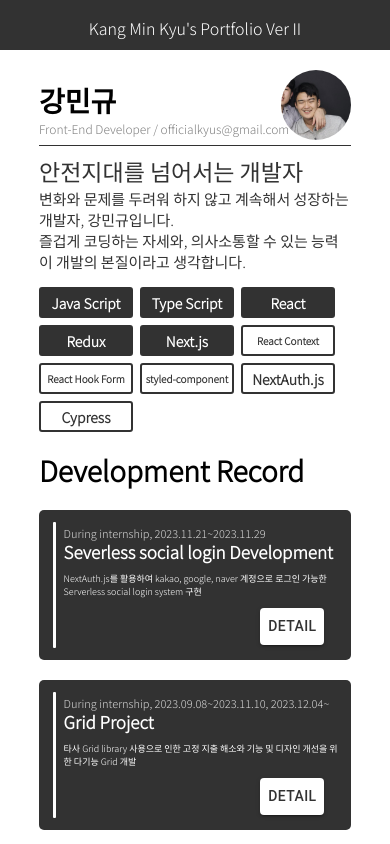
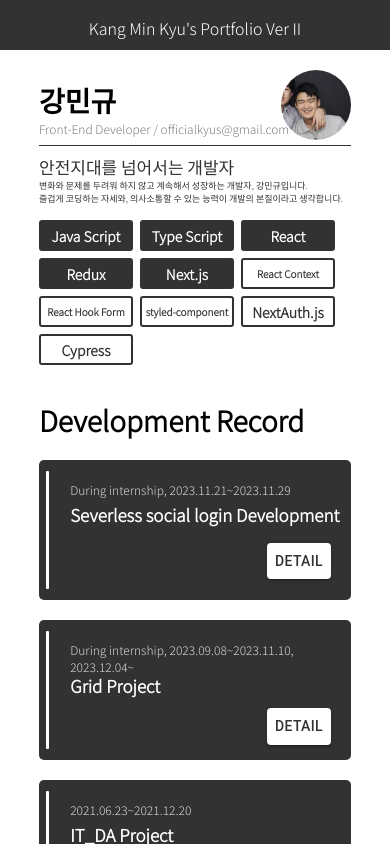
Before and after one commit to selfishAltruism/Portfolio_ver2, a React (Create React App) app: page / in a window 390 px wide. Shown: the top 844 px of the page. Built offline with nearby package versions, Linux system fonts and the light colour scheme.

Commit message:
COMPLITE mobile

```diff
--- a/src/Profile.tsx
+++ b/src/Profile.tsx
@@ -41,12 +41,12 @@ function Profile() {
 
   const MainContent = styled.span`
     color: #323232;
-    font-size: 23px;
+    font-size: ${isMobile ? "17px" : "23px"};
   `;
 
   const SubContent = styled.span`
     color: #323232;
-    font-size: ${isMobile ? "15px" : "17px"};
+    font-size: ${isMobile ? "9px" : "17px"};
   `;
 
   const Stacks = styled.div`
--- a/src/Project.tsx
+++ b/src/Project.tsx
@@ -24,12 +24,12 @@ function Project(prop: Prop) {
 
   const Container = styled.div`
     width: 100%;
-    height: ${isMobile ? "150px" : "120px"};
+    height: ${isMobile ? "140px" : "120px"};
 
     display: flex;
     flex-direction: row;
     align-items: center;
-    justify-content: ${isMobile ? "center" : "space-between"};
+    justify-content: space-between;
 
     background-color: ${isStudy ? "#838383" : isSub ? "#5d5d5d" : "#323232"};
 
@@ -40,7 +40,7 @@ function Project(prop: Prop) {
 
   const Content = styled.div`
     width: ${isMobile ? "90%" : "71%"};
-    height: ${isMobile ? "80%" : "70%"};
+    height: 70%;
 
     display: flex;
     flex-direction: column;
@@ -55,7 +55,7 @@ function Project(prop: Prop) {
 
     margin-bottom: -2px;
 
-    font-size: ${isMobile ? "11px" : "16px"};
+    font-size: ${isMobile ? "12px" : "16px"};
   `;
 
   const Title = styled.span`
@@ -66,7 +66,7 @@ function Project(prop: Prop) {
   `;
 
   const SubTitle = styled.span`
-    font-size: ${isMobile ? "9px" : "14px"};
+    font-size: ${isMobile ? "17px" : "14px"};
     color: white;
 
     margin-top: 8px;
@@ -125,13 +125,15 @@ function Project(prop: Prop) {
       <Content>
         <Period>{period}</Period>
         <Title>{title}</Title>
-        <SubTitle>{content}</SubTitle>
+
         {isMobile ? (
           <ButtonDiv>
             <GitButton />
             <DetailButton />
           </ButtonDiv>
-        ) : null}
+        ) : (
+          <SubTitle>{content}</SubTitle>
+        )}
       </Content>
 
       {!isMobile ? (
--- a/src/Projects.tsx
+++ b/src/Projects.tsx
@@ -17,7 +17,7 @@ const Projects = () => {
 
     width: 80%;
 
-    top: ${isMobile ? "450px" : "340px"};
+    top: ${isMobile ? "400px" : "340px"};
     left: 50%;
     transform: translate(-50%, 0%);
 
```
